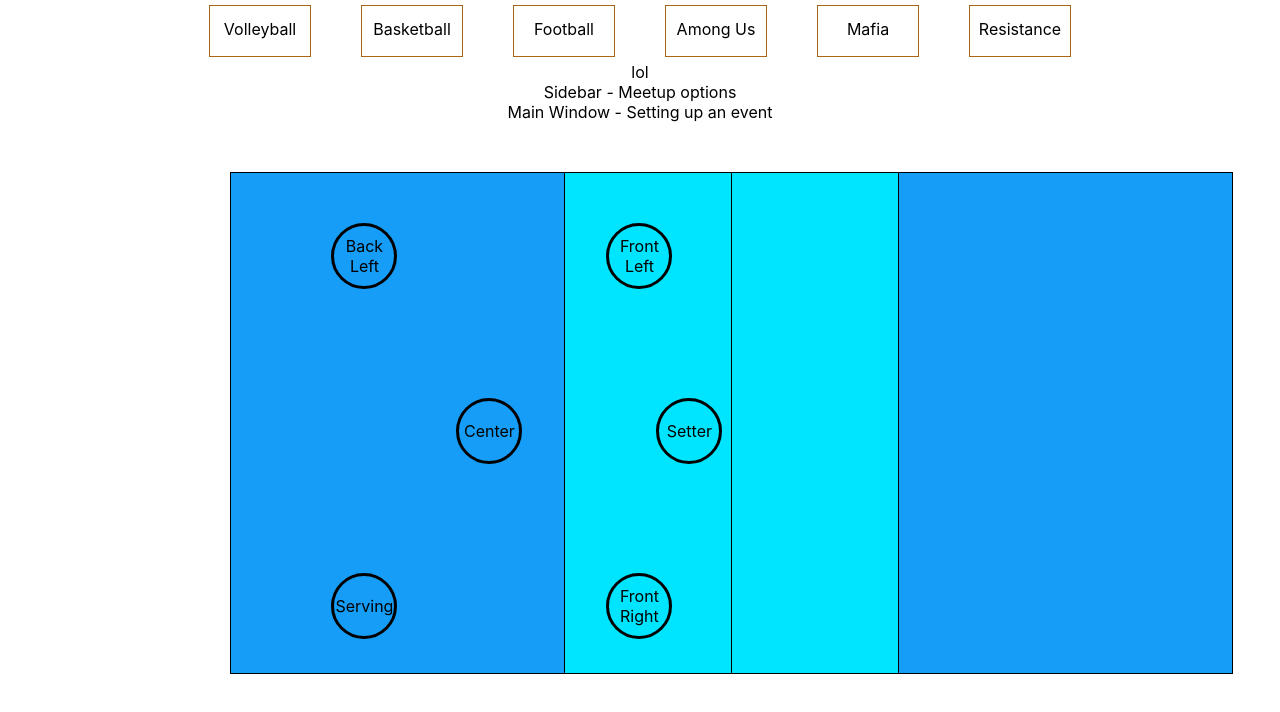
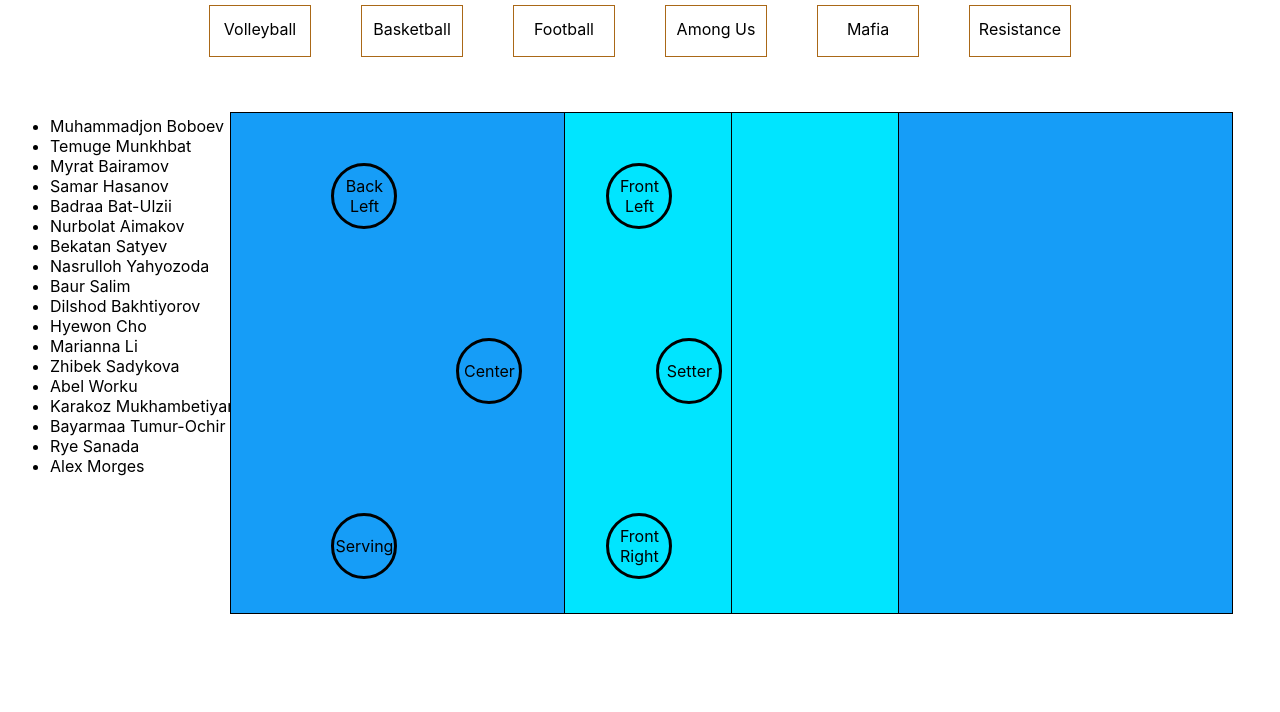
Before and after one commit to aimakov/meetup_app, a React (Create React App) app: page / in a window 1280 px wide. Shown: the top 712 px of the page. Built offline with nearby package versions, Linux system fonts and the light colour scheme.

Commit message:
added players list and minor changes

```diff
--- a/src/App.js
+++ b/src/App.js
@@ -3,7 +3,7 @@ import Layout from './Containers/Layout'
 
 function App() {
   return (
-    <div className="App">
+    <div>
       <Layout/>
     </div>
   );
--- /dev/null
+++ b/src/Components/Event/Players/Players.css
@@ -0,0 +1,5 @@
+.Players {
+    position: absolute;
+    left: 10px;
+    top: 100px;
+}
--- /dev/null
+++ b/src/Components/Event/Players/Players.js
@@ -0,0 +1,15 @@
+import React from 'react'
+import './Players.css'
+const Players = (props) => {
+    return(
+        <div className='Players'>
+            <ul>
+                {props.players.map((player) => (
+                    <li key={player.name}>{player.name}</li>
+                ))}
+            </ul>
+        </div>
+    );
+}
+
+export default Players;
--- a/src/Components/EventFields/Volleyball/Volleyball.js
+++ b/src/Components/EventFields/Volleyball/Volleyball.js
@@ -1,6 +1,8 @@
 import classes from './Volleyball.module.css';
 import React, { Component } from 'react';
 import Dot from '../../Event/Dot/Dot';
+import Players from '../../Event/Players/Players';
+import Aux from '../../../Auxiliary/Auxiliary'
 
 class VolleyBallCourt extends Component {
 
@@ -21,18 +23,19 @@ class VolleyBallCourt extends Component {
             { name: 'Samar Hasanov', rank: 9 },
             { name: 'Badraa Bat-Ulzii', rank: 8 },
             { name: 'Nurbolat Aimakov', rank: 8 },
+            { name: 'Bekatan Satyev', rank: 8 },
             { name: 'Nasrulloh Yahyozoda', rank: 7 },
-            { name: 'Bekatan Satyev', rank: 8 },
             { name: 'Baur Salim', rank: 7 },
             { name: 'Dilshod Bakhtiyorov', rank: 7 },
             { name: 'Hyewon Cho', rank: 6 },
             { name: 'Marianna Li', rank: 6 },
             { name: 'Zhibek Sadykova', rank: 6 },
+            { name: 'Abel Worku', rank: 6 },
+            { name: 'Karakoz Mukhambetiyar', rank: 5 },
             { name: 'Bayarmaa Tumur-Ochir', rank: 4 },
             { name: 'Rye Sanada', rank: 4 },
-            { name: 'Abel Worku', rank: 6 },
             { name: 'Alex Morges', rank: 4 },
-            { name: 'Karakoz Mukhambetiyar', rank: 5 }
+
         ]
     }
 
@@ -89,9 +92,12 @@ class VolleyBallCourt extends Component {
     render(){
 
         return(
+            <Aux>
+
+                <Players players={this.state.players} />
+
+
                 <div className={classes.Volleyball}>
-
-                <div>List strong</div>
 
                     <div className={classes.LeftBig} onClick={this.strongPlayersShuffle}></div>
                     <div className={classes.LeftSmall} onClick={this.goodPlayersShuffle}></div>
@@ -99,12 +105,13 @@ class VolleyBallCourt extends Component {
                     <div className={classes.RightBig}></div>
 
 
-
                     {this.state.positions.map((pos) => (
                         <Dot key={pos.id} position={pos.id} name={pos.player} clicked={() => this.positionClickedHandler(pos.id)}/>
                     ))}
 
                 </div>
+            </Aux>
+
         );
     }
 }
--- /dev/null
+++ b/src/Components/Toolbar/Toolbar.css
@@ -0,0 +1,3 @@
+.Toolbar {
+    text-align: center;
+}
--- a/src/Components/Toolbar/Toolbar.js
+++ b/src/Components/Toolbar/Toolbar.js
@@ -1,15 +1,16 @@
 import React from 'react';
-import Aux from '../../Auxiliary/Auxiliary';
+// import Aux from '../../Auxiliary/Auxiliary';
 import Event from '../Event/Event'
+import './Toolbar.css'
 
 const Toolbar = (props) => (
-    <Aux>
+    <div className='Toolbar'>
         {props.events.map((event) => {
             return <Event event={event.id} key={event.id} click = {() => props.clicked(event.id)}/>
         }
 
         )}
-    </Aux>
+    </div>
 );
 
 export default Toolbar;
--- a/src/Containers/Layout.js
+++ b/src/Containers/Layout.js
@@ -14,7 +14,7 @@ class Layout extends Component {
             {id: 'Mafia'},
             {id: 'Resistance'}
         ],
-        message: 'lol'
+        message: null
     }
 
     eventClickedHandler = (eventKey) => {
@@ -32,8 +32,6 @@ class Layout extends Component {
             <Aux>
             <Toolbar events={this.state.events} clicked={this.eventClickedHandler}/>
             <div>{this.state.message}</div>
-            <div>Sidebar - Meetup options</div>
-            <div>Main Window - Setting up an event</div>
             <Volleyball/>
 
 
```
Lines whose indentation alone changed are shown as unchanged.
